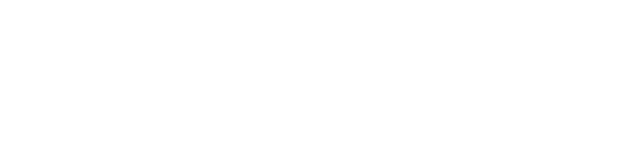
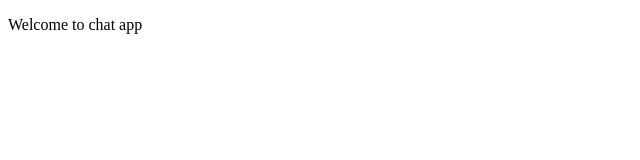
Before and after one commit to phanidevlancer/Chat-App-Nodejs, a website: page public/index.html in a window 1280 px wide. Shown: the whole page, without its empty margins (0-640 px from the left). Drawn offline with Linux system fonts and the light colour scheme.

Commit message:
Html page changes

```diff
--- a/public/index.html
+++ b/public/index.html
@@ -4,6 +4,6 @@
 
 </head>
 <body>
-
+    <p>Welcome to chat app</p>
 </body>
 </html>
```
